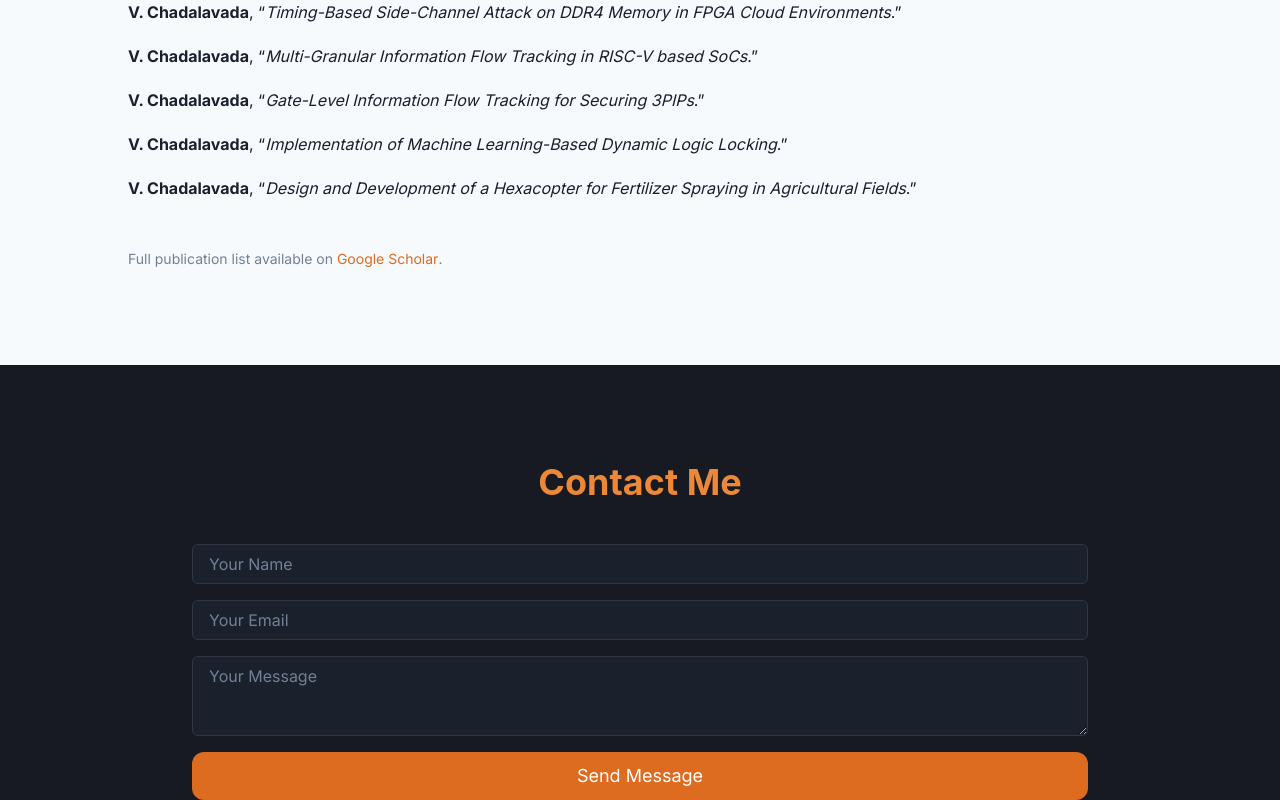
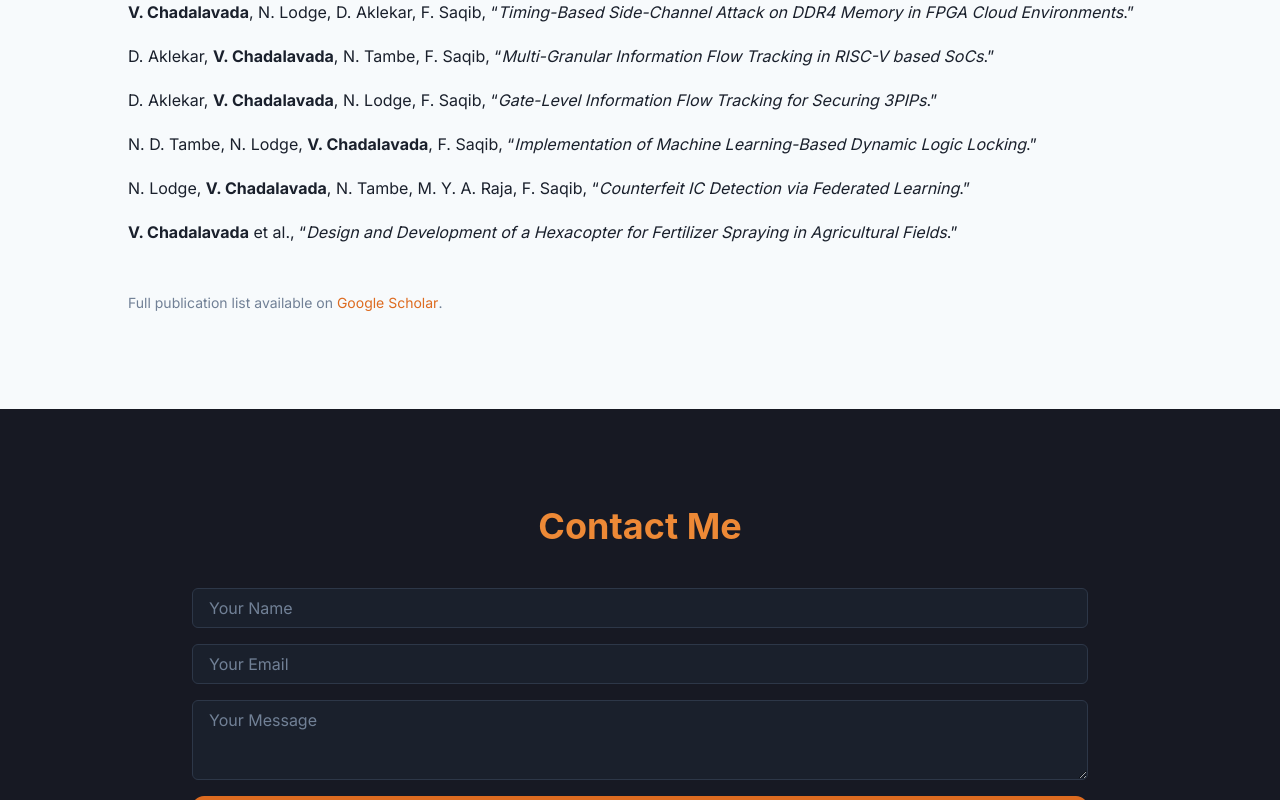
Before and after one commit to VineetChadalavada/vineet-portfolio, a Next.js app: page / in a window 1280 px wide. Shown: the part 3369-4169 px from the top of the page. Built offline with nearby package versions, Linux system fonts and the light colour scheme.

Commit message:
Update Publications.tsx

```diff
--- a/components/Publications.tsx
+++ b/components/Publications.tsx
@@ -23,44 +23,47 @@ export default function Publications() {
           </Text>
 
           <List spacing={5} fontSize="md">
-
             <ListItem>
-              <b>V. Chadalavada</b>, F. Saqib,
+              <b>V. Chadalavada</b>, F. Saqib,{" "}
               “<i>Side-Channel Attacks in FPGA-Based Cloud Environments: Evaluating Prime+Probe Attacks</i>,”
               accepted at <b>PAINE 2025</b>.
             </ListItem>
 
             <ListItem>
-              <b>V. Chadalavada</b>, F. Saqib,
+              <b>V. Chadalavada</b>, F. Saqib,{" "}
               “<i>Inferring Tenant Workloads in FPGA Clouds through DRAM Timing Signatures</i>,”
               accepted at <b>HONET 2025</b>.
             </ListItem>
 
             <ListItem>
-              <b>V. Chadalavada</b>,
+              <b>V. Chadalavada</b>, N. Lodge, D. Aklekar, F. Saqib,{" "}
               “<i>Timing-Based Side-Channel Attack on DDR4 Memory in FPGA Cloud Environments</i>.”
             </ListItem>
 
             <ListItem>
-              <b>V. Chadalavada</b>,
+              D. Aklekar, <b>V. Chadalavada</b>, N. Tambe, F. Saqib,{" "}
               “<i>Multi-Granular Information Flow Tracking in RISC-V based SoCs</i>.”
             </ListItem>
 
             <ListItem>
-              <b>V. Chadalavada</b>,
+              D. Aklekar, <b>V. Chadalavada</b>, N. Lodge, F. Saqib,{" "}
               “<i>Gate-Level Information Flow Tracking for Securing 3PIPs</i>.”
             </ListItem>
 
             <ListItem>
-              <b>V. Chadalavada</b>,
+              N. D. Tambe, N. Lodge, <b>V. Chadalavada</b>, F. Saqib,{" "}
               “<i>Implementation of Machine Learning-Based Dynamic Logic Locking</i>.”
             </ListItem>
 
             <ListItem>
-              <b>V. Chadalavada</b>,
+              N. Lodge, <b>V. Chadalavada</b>, N. Tambe, M. Y. A. Raja, F. Saqib,{" "}
+              “<i>Counterfeit IC Detection via Federated Learning</i>.”
+            </ListItem>
+
+            <ListItem>
+              <b>V. Chadalavada</b> et al.,{" "}
               “<i>Design and Development of a Hexacopter for Fertilizer Spraying in Agricultural Fields</i>.”
             </ListItem>
-
           </List>
 
           <Text fontSize="sm" color="gray.500" pt={6}>
```
